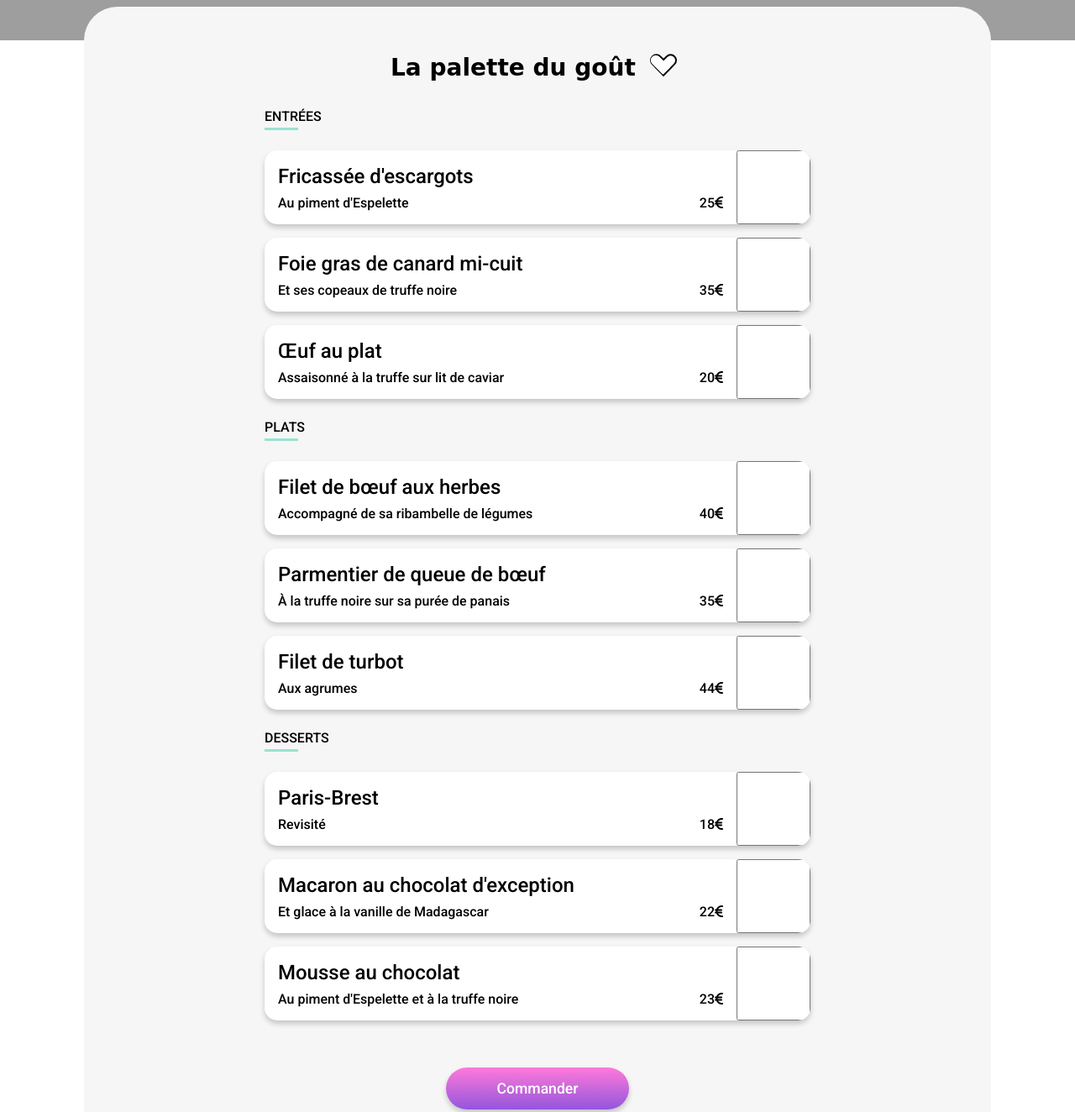
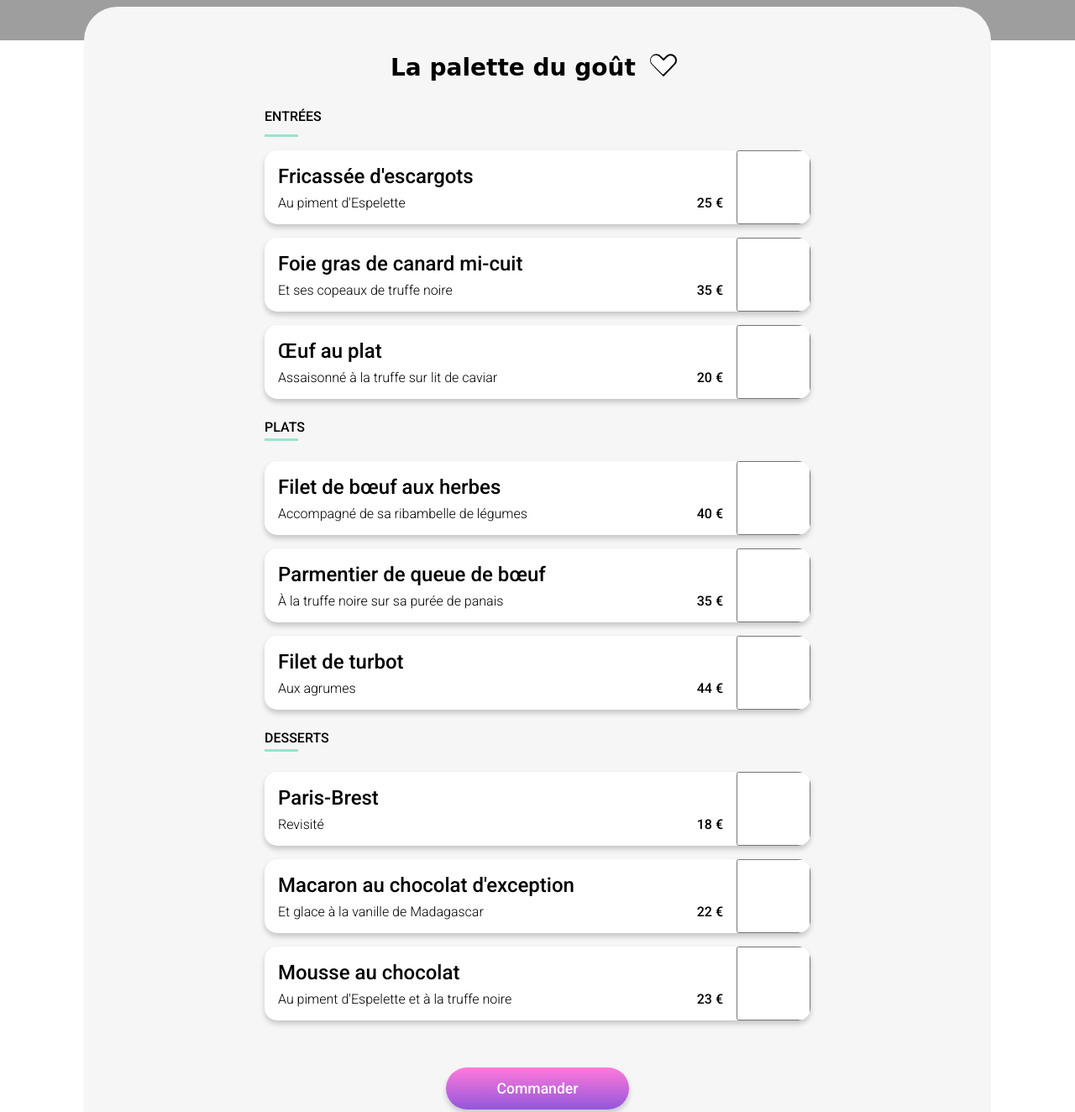
Before and after one commit to BARRETCHRIS/ohmyfood_barret_christelle, a website: page pages/page_resto_palette_du_gout.html in a window 1280 px wide. Shown: the part 420-1744 px from the top of the page at 84% size. Drawn offline with Linux system fonts and the light colour scheme; grey boxes are pictures that could not be loaded; a web font is replaced by a local one.

Commit message:
fix pb content and price resto page

```diff
--- a/pages/page_resto_palette_du_gout.html
+++ b/pages/page_resto_palette_du_gout.html
@@ -43,34 +43,34 @@
             </div>
             <form action="#" method="get">
                 <fieldset>
-                    <legend>ENTR&#201;ES<hr></legend>
+                    <legend>ENTR&#201;ES</legend><hr>
                     <div class="form__card">
                         <label for="entreeOne">
-                            <div class="h2">Fricassée d'escargots</div>
-                            <div class="h2__content">
-                                <div>Au piment d'Espelette</div>
-                                <div>25<i class="fa-solid fa-euro-sign"></i></div>
-                            </div>
+                            <span class="h2">Fricassée d'escargots</span>
+                            <span class="h2__content">
+                                <span>Au piment d'Espelette </span>
+                                <span class="price">25 &#8364;<!--<i class="fa-solid fa-euro-sign"></i>--></span>
+                            </span>
                         </label>
                         <input class="checkbox" type="checkbox" id="entreeOne" name="entreeOne">
                     </div>
                     <div class="form__card">
                         <label for="entreeTwo">
-                            <div class="h2">Foie gras de canard mi-cuit</div>
-                            <div class="h2__content">
-                                <div>Et ses copeaux de truffe noire</div>
-                                <div>35<i class="fa-solid fa-euro-sign"></i></div>
-                            </div>
+                            <span class="h2">Foie gras de canard mi-cuit</span>
+                            <span class="h2__content">
+                                <span>Et ses copeaux de truffe noire</span>
+                                <span class="price">35 &#8364;</span>
+                            </span>
                         </label>
                         <input type="checkbox" id="entreeTwo" name="entreeTwo">
                     </div>
                     <div class="form__card">
                         <label for="entreeTree">
-                            <div class="h2">Œuf au plat</div>
-                            <div class="h2__content">
-                                <div>Assaisonné à la truffe sur lit de caviar</div>
-                                <div>20<i class="fa-solid fa-euro-sign"></i></div>
-                            </div>
+                            <span class="h2">Œuf au plat</span>
+                            <span class="h2__content">
+                                <span>Assaisonné à la truffe sur lit de caviar</span>
+                                <span class="price">20 &#8364;</span>
+                            </span>
                         </label>
                         <input type="checkbox" id="entreeTree" name="entreeTree">
                     </div>
@@ -79,31 +79,31 @@
                     <legend>PLATS<hr></legend>
                     <div class="form__card">
                         <label for="mealOne">
-                            <div class="h2">Filet de bœuf aux herbes</div>
-                            <div class="h2__content">
-                                <div>Accompagné de sa ribambelle de légumes</div>
-                                <div>40<i class="fa-solid fa-euro-sign"></i></div>
-                            </div>
+                            <span class="h2">Filet de bœuf aux herbes</span>
+                            <span class="h2__content">
+                                <span>Accompagné de sa ribambelle de légumes</span>
+                                <span class="price">40 &#8364;</span>
+                            </span>
                         </label>
                         <input type="checkbox" id="mealOne" name="mealOne">
                     </div>
                     <div class="form__card">
                         <label for="mealTwo">
-                            <div class="h2">Parmentier de queue de bœuf</div>
-                            <div class="h2__content">
-                                <div>À la truffe noire sur sa purée de panais</div>
-                                <div>35<i class="fa-solid fa-euro-sign"></i></div>
-                            </div>
+                            <span class="h2">Parmentier de queue de bœuf</span>
+                            <span class="h2__content">
+                                <span>À la truffe noire sur sa purée de panais</span>
+                                <span class="price">35 &#8364;</span>
+                            </span>
                         </label>
                         <input type="checkbox" id="mealTwo" name="mealTwo">
                     </div>
                     <div class="form__card">
                         <label for="mealThree">
-                            <div class="h2">Filet de turbot</div>
-                            <div class="h2__content">
-                                <div>Aux agrumes</div>
-                                <div>44<i class="fa-solid fa-euro-sign"></i></div>
-                            </div>
+                            <span class="h2">Filet de turbot</span>
+                            <span class="h2__content">
+                                <span>Aux agrumes</span>
+                                <span class="price">44 &#8364;</span>
+                            </span>
                         </label>
                         <input type="checkbox" id="mealThree" name="mealThree">
                     </div>
@@ -112,31 +112,31 @@
                     <legend>DESSERTS<hr></legend>
                     <div class="form__card">
                         <label for="dessertOne">
-                            <div class="h2">Paris-Brest</div>
-                            <div class="h2__content">
-                                <div>Revisité</div>
-                                <div>18<i class="fa-solid fa-euro-sign"></i></div>
-                            </div>
+                            <span class="h2">Paris-Brest</span>
+                            <span class="h2__content">
+                                <span>Revisité</span>
+                                <span class="price">18 &#8364;</span>
+                            </span>
                         </label>
                         <input type="checkbox" id="dessertOne" name="dessertOne">
                     </div>
                     <div class="form__card">
                         <label for="dessertTwo">
-                            <div class="h2">Macaron au chocolat d'exception</div>
-                            <div class="h2__content">
-                                <div>Et glace à la vanille de Madagascar</div>
-                                <div>22<i class="fa-solid fa-euro-sign"></i></div>
-                            </div>
+                            <span class="h2">Macaron au chocolat d'exception</span>
+                            <span class="h2__content">
+                                <span>Et glace à la vanille de Madagascar</span>
+                                <span class="price">22 &#8364;</span>
+                            </span>
                         </label>
                         <input type="checkbox" id="dessertTwo" name="dessertTwo">
                     </div>
                     <div class="form__card">
                         <label for="dessertThree">
-                            <div class="h2">Mousse au chocolat</div>
-                            <div class="h2__content">
-                                <div>Au piment d'Espelette et à la truffe noire</div>
-                                <div>23<i class="fa-solid fa-euro-sign"></i></div>
-                            </div>
+                            <span class="h2">Mousse au chocolat</span>
+                            <span class="h2__content">
+                                <span>Au piment d'Espelette et à la truffe noire</span>
+                                <span class="price">23 &#8364;</span>
+                            </span>
                         </label>
                         <input type="checkbox" id="dessertThree" name="dessertThree">
                     </div>
--- a/sass/default.scss
+++ b/sass/default.scss
@@ -112,10 +112,12 @@ nav{
     margin: 2.5rem auto;
     opacity: 1;
     @include shadow;
-    transition: 400ms;
+    transform: scale(1);
+    transition: all 400ms;
+
 
     &:hover{
-        scale: 1.005;
+        transform: scale(1.01);
         opacity: 0.85;
         box-shadow: 0 6px 4px rgba(0, 0, 0, .2);
     }
@@ -230,6 +232,7 @@ nav{
             grid-row: 1/2;
             border: 2px solid black;
             background: white;
+            //transition: all 800ms;
         }
 
         &__left{
@@ -258,8 +261,10 @@ nav{
         }
     }
 
-    &:hover{
+
+    &:hover, &:active{
         .heart__left, .heart__right{
+
             background: linear-gradient(135deg, #FF79DA, #9356DC);
             border: none;
         }
@@ -467,7 +472,8 @@ nav{
             }
 
             legend{
-                margin: 0.5rem 0;
+                margin: 1.5rem 0 0.5rem 0;
+            }
 
             hr{
                 width: 40px;
@@ -475,7 +481,6 @@ nav{
                 border: none;
                 background: $adjust-color;
                 margin: 0.25rem 0 0 0;
-                }
             }
 
             .form__card{
@@ -516,10 +521,13 @@ nav{
                     //overflow: hidden;
                     //text-overflow: ellipsis;
                     &__content{
+                        font-weight: 300;
                         display: flex;
                         flex-direction: row;
                         flex-wrap: nowrap;
                         justify-content: space-between;
+
+                        .price{font-weight: 500;}
                     }
                 }
 
@@ -558,7 +566,6 @@ footer{
             flex-wrap: nowrap;
             justify-content: space-around;
             align-items: center;
-
             dt{width: 20%; text-align: center;}
             dt, dd{
                 margin: 0.5rem;
@@ -591,7 +598,7 @@ footer{
             dt{
                 order: 5;
                 width: 20%;
-                text-align: none;
+                //text-align: none;
             }
         }
     }
```
Also changed, not shown: index.html (+2 -2 lines), README.md, assets/css/default.css, 1 other file. Lines whose indentation alone changed are shown as unchanged.
